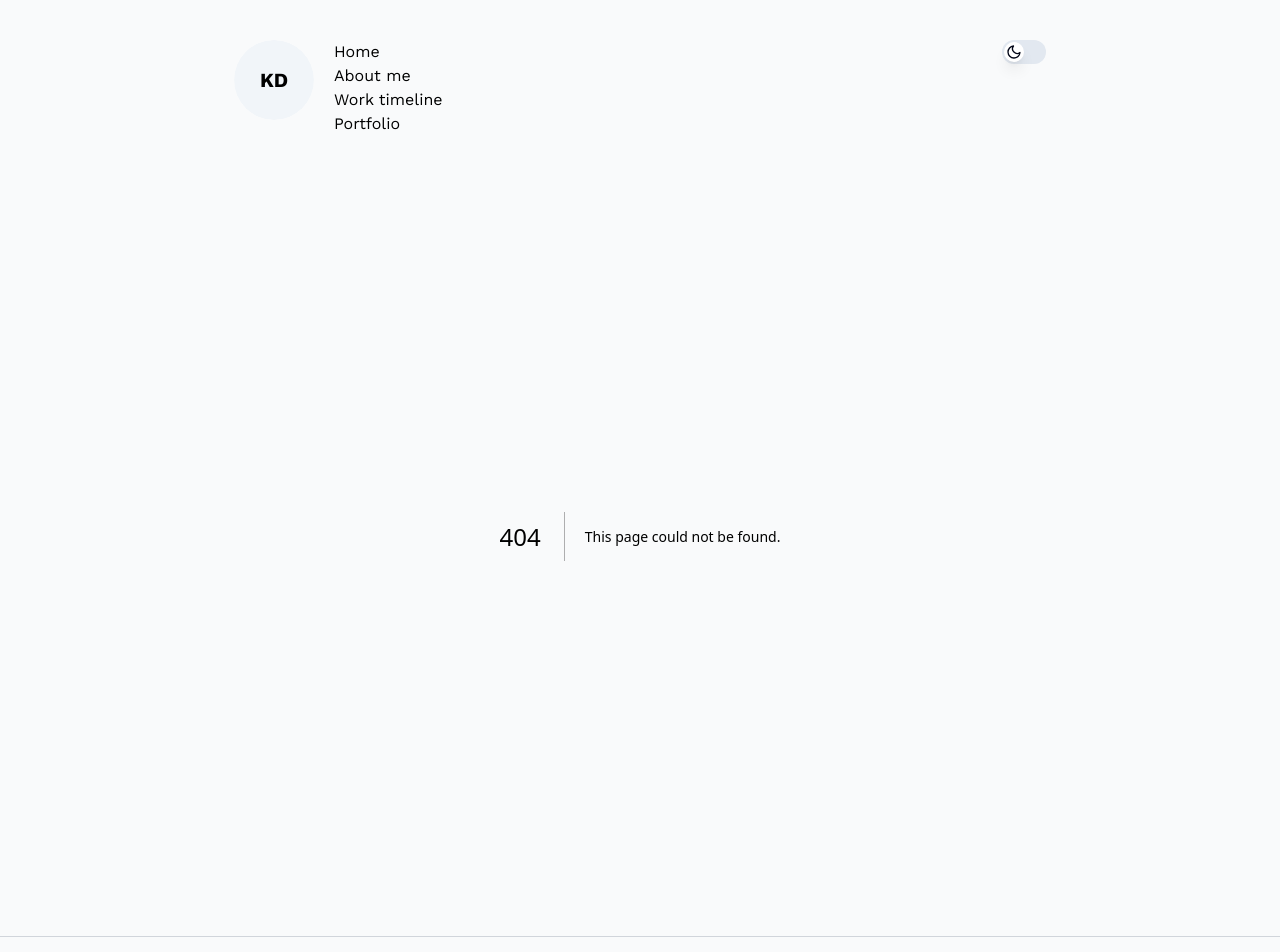
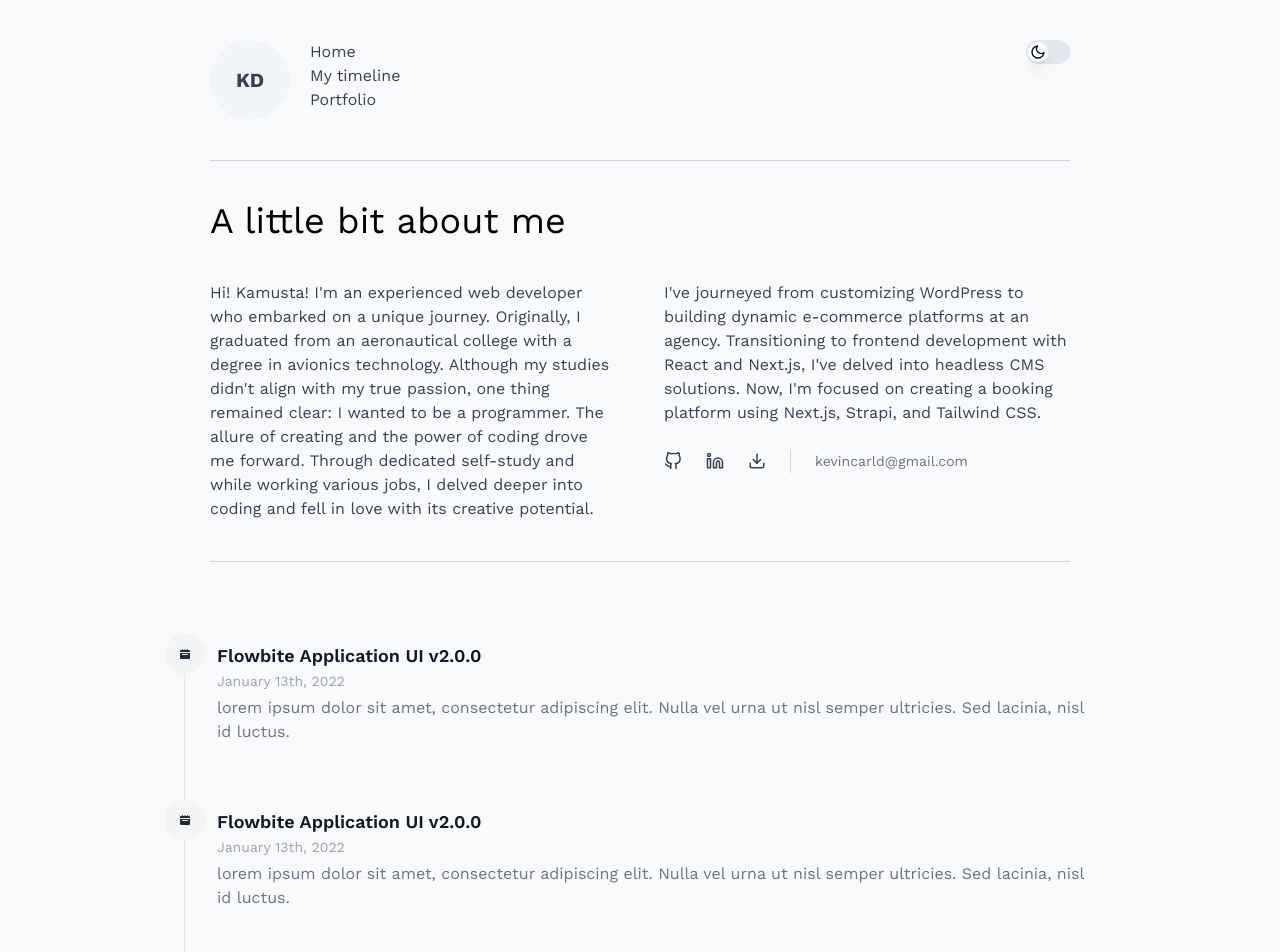
Before and after one commit to kevincarld/kcd-portfolio, a Next.js app: page /my-timeline in a window 1280 px wide. Before the commit this address had no page. Shown: the top 952 px of the page. Built offline with nearby package versions, Linux system fonts and the light colour scheme.

Commit message:
Added timeline

```diff
--- a/src/app/(components)/about/about.tsx
+++ b/src/app/(components)/about/about.tsx
@@ -2,6 +2,9 @@ import { FiGithub, FiDownload, FiLinkedin } from "react-icons/fi";
 export default function About() {
   return (
     <section className="max-w-[90%] lg:max-w-[860px] mx-auto py-10 my-10 border-y-[1px] border-gray-300 dark:border-gray-600">
+      <h1 className="text-black dark:text-white text-3xl lg:text-4xl text-medium mb-10">
+        A little bit about me
+      </h1>
       <div className="grid grid-cols-1 md:grid-cols-2 gap-4 md:gap-12">
         <p>
           Hi! Kamusta! I'm an experienced web developer who embarked on a unique
--- a/src/app/(components)/header/header.tsx
+++ b/src/app/(components)/header/header.tsx
@@ -28,17 +28,9 @@ export default function Header() {
             <li>
               <Link
                 className="text-sm md:text-base dark:text-gray-300"
-                href="/about-me"
+                href="/my-timeline"
               >
-                About me
-              </Link>
-            </li>
-            <li>
-              <Link
-                className="text-sm md:text-base dark:text-gray-300"
-                href="/"
-              >
-                Work timeline
+                My timeline
               </Link>
             </li>
             <li>
--- a/src/app/(components)/intro/intro.tsx
+++ b/src/app/(components)/intro/intro.tsx
@@ -18,8 +18,8 @@ export default function Intro() {
 
             <span className="bg-gray-300 h-6 w-px ml-6" />
 
-            <Link href="/about-me">
-              <Button variant={"ghost"}>About me</Button>
+            <Link href="/my-timeline">
+              <Button variant={"ghost"}>My timeline</Button>
             </Link>
           </div>
         </div>
@@ -39,8 +39,8 @@ export default function Intro() {
 
         <span className="bg-gray-300 h-6 w-px ml-6" />
 
-        <Link href="/about-me">
-          <Button variant={"ghost"}>About me</Button>
+        <Link href="/my-timeline">
+          <Button variant={"ghost"}>My timeline</Button>
         </Link>
       </div>
     </section>
--- /dev/null
+++ b/src/app/(components)/timeline/timeline.tsx
@@ -0,0 +1,78 @@
+const mockData = [
+  {
+    title: "Flowbite Application UI v2.0.0",
+    date: "January 13th, 2022",
+    description:
+      "lorem ipsum dolor sit amet, consectetur adipiscing elit. Nulla vel urna ut nisl semper ultricies. Sed lacinia, nisl id luctus.",
+    icon: (
+      <svg
+        className="w-2.5 h-2.5 text-gray-800 dark:text-gray-300"
+        aria-hidden="true"
+        xmlns="http://www.w3.org/2000/svg"
+        fill="currentColor"
+        viewBox="0 0 20 20"
+      >
+        <path d="M20 4a2 2 0 0 0-2-2h-2V1a1 1 0 0 0-2 0v1h-3V1a1 1 0 0 0-2 0v1H6V1a1 1 0 0 0-2 0v1H2a2 2 0 0 0-2 2v2h20V4ZM0 18a2 2 0 0 0 2 2h16a2 2 0 0 0 2-2V8H0v10Zm5-8h10a1 1 0 0 1 0 2H5a1 1 0 0 1 0-2Z" />
+      </svg>
+    ),
+  },
+  {
+    title: "Flowbite Application UI v2.0.0",
+    date: "January 13th, 2022",
+    description:
+      "lorem ipsum dolor sit amet, consectetur adipiscing elit. Nulla vel urna ut nisl semper ultricies. Sed lacinia, nisl id luctus.",
+    icon: (
+      <svg
+        className="w-2.5 h-2.5 text-gray-800 dark:text-gray-300"
+        aria-hidden="true"
+        xmlns="http://www.w3.org/2000/svg"
+        fill="currentColor"
+        viewBox="0 0 20 20"
+      >
+        <path d="M20 4a2 2 0 0 0-2-2h-2V1a1 1 0 0 0-2 0v1h-3V1a1 1 0 0 0-2 0v1H6V1a1 1 0 0 0-2 0v1H2a2 2 0 0 0-2 2v2h20V4ZM0 18a2 2 0 0 0 2 2h16a2 2 0 0 0 2-2V8H0v10Zm5-8h10a1 1 0 0 1 0 2H5a1 1 0 0 1 0-2Z" />
+      </svg>
+    ),
+  },
+  {
+    title: "Flowbite Application UI v2.0.0",
+    date: "January 13th, 2022",
+    description:
+      "lorem ipsum dolor sit amet, consectetur adipiscing elit. Nulla vel urna ut nisl semper ultricies. Sed lacinia, nisl id luctus.",
+    icon: (
+      <svg
+        className="w-2.5 h-2.5 text-gray-800 dark:text-gray-300"
+        aria-hidden="true"
+        xmlns="http://www.w3.org/2000/svg"
+        fill="currentColor"
+        viewBox="0 0 20 20"
+      >
+        <path d="M20 4a2 2 0 0 0-2-2h-2V1a1 1 0 0 0-2 0v1h-3V1a1 1 0 0 0-2 0v1H6V1a1 1 0 0 0-2 0v1H2a2 2 0 0 0-2 2v2h20V4ZM0 18a2 2 0 0 0 2 2h16a2 2 0 0 0 2-2V8H0v10Zm5-8h10a1 1 0 0 1 0 2H5a1 1 0 0 1 0-2Z" />
+      </svg>
+    ),
+  },
+];
+
+export default function Timeline() {
+  return (
+    <section className="container py-10">
+      <ol className="relative border-l border-gray-200 dark:border-gray-700">
+        {mockData.map((item, index) => (
+          <li key={index} className="mb-16 ml-8">
+            <span className="absolute flex items-center justify-center w-6 h-6 bg-gray-100 rounded-full -left-3 ring-8 ring-gray-100 dark:ring-gray-900 dark:bg-gray-900">
+              {item.icon}
+            </span>
+            <h3 className="mb-1 text-lg font-semibold text-gray-900 dark:text-white">
+              {item.title}
+            </h3>
+            <time className="block mb-2 text-sm font-normal leading-none text-gray-400 dark:text-gray-500">
+              {item.date}
+            </time>
+            <p className="text-base font-normal text-gray-500 dark:text-gray-400">
+              {item.description}
+            </p>
+          </li>
+        ))}
+      </ol>
+    </section>
+  );
+}
--- a/src/app/(pages)/about-me/page.tsx
+++ b/src/app/(pages)/my-timeline/page.tsx
@@ -1,9 +1,11 @@
 import About from "@/app/(components)/about/about";
+import Timeline from "@/app/(components)/timeline/timeline";
 
 export default function AboutMePage() {
   return (
     <>
       <About />
+      <Timeline />
     </>
   );
 }
--- a/src/styles/globals.css
+++ b/src/styles/globals.css
@@ -11,7 +11,7 @@
   .container-sm {
     @apply max-w-full lg:max-w-[860px];
     @apply mx-auto;
-    @apply px-[1rem] d:px-[1.5rem] lg:p-0;
+    @apply px-[1rem] lg:p-0;
   }
 
   body {
```
